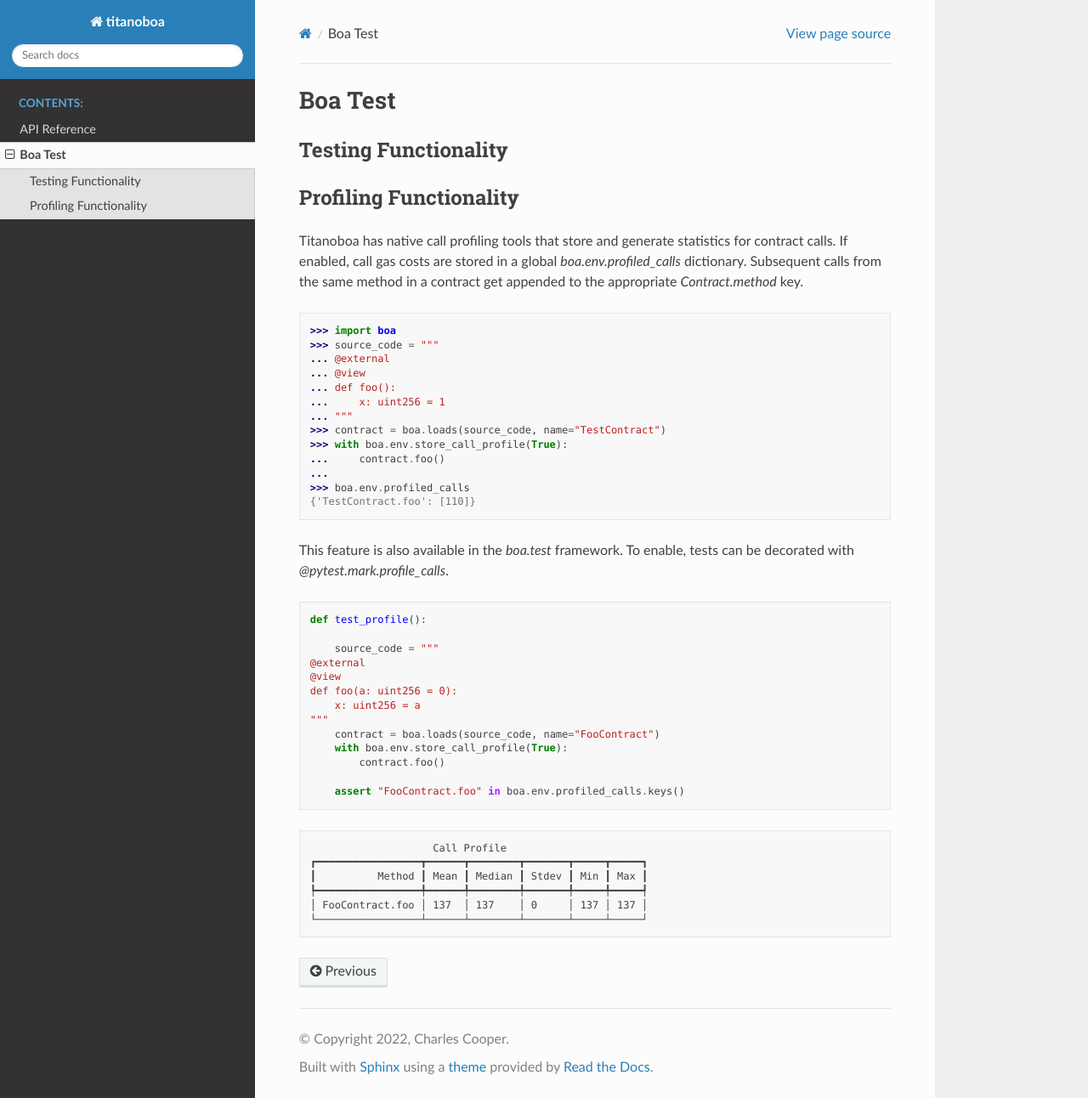
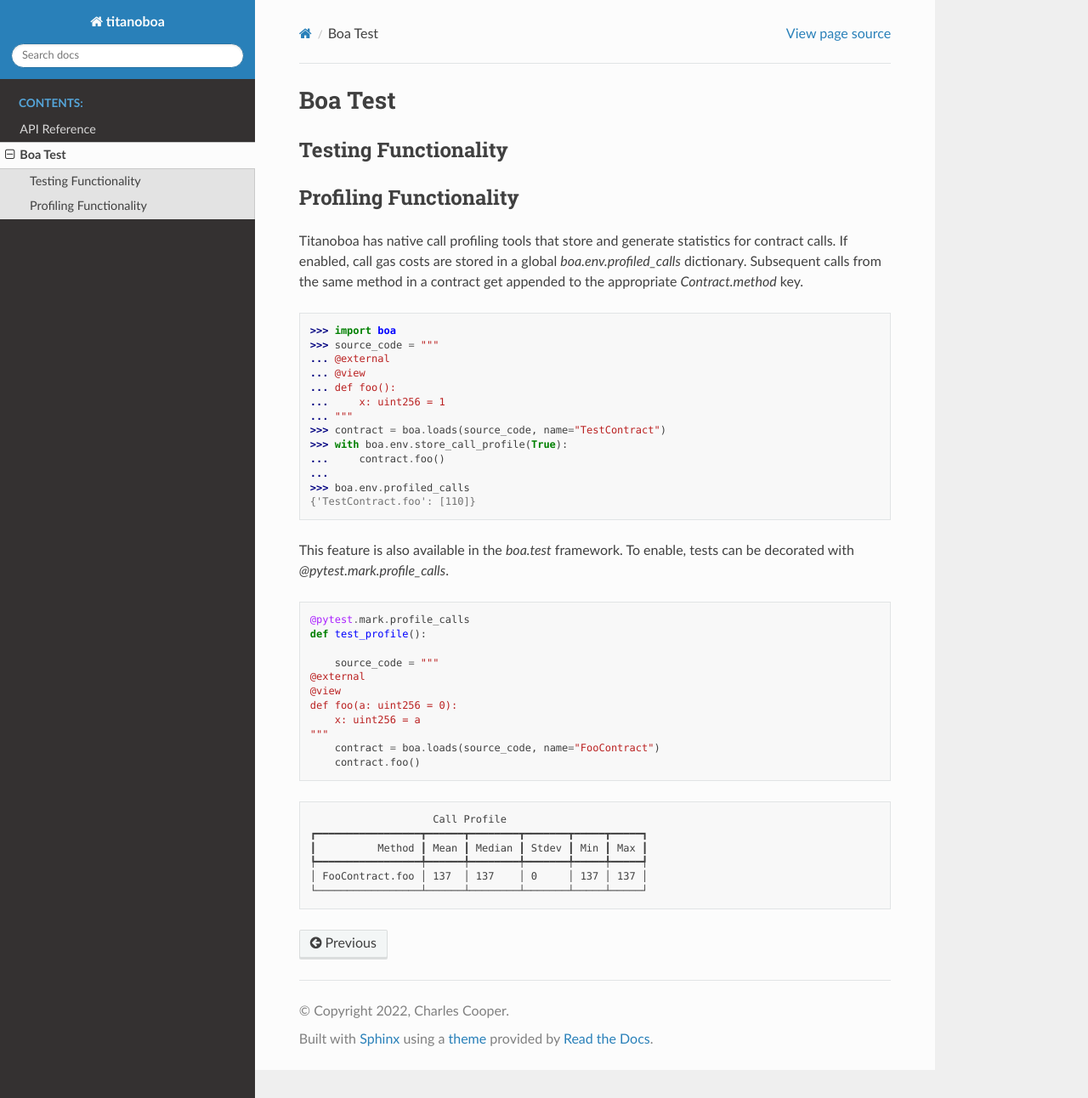
Before and after one commit to vyperlang/titanoboa, a Sphinx documentation site: the page built from docs/source/test.rst, in a window 1280 px wide and 1292 px high. Shown: the whole window at 85% size. Built offline with Sphinx 7.4.7 and the Read the Docs theme 2.0.0, drawn with Linux system fonts in a browser that asks for light colours.

Commit message:
fix example

```diff
--- a/docs/source/test.rst
+++ b/docs/source/test.rst
@@ -34,6 +34,7 @@ This feature is also available in the `boa.test` framework. To enable, tests can
 
 .. code-block:: python
 
+    @pytest.mark.profile_calls
     def test_profile():
 
         source_code = """
@@ -43,10 +44,7 @@ This feature is also available in the `boa.test` framework. To enable, tests can
         x: uint256 = a
     """
         contract = boa.loads(source_code, name="FooContract")
-        with boa.env.store_call_profile(True):
-            contract.foo()
-
-        assert "FooContract.foo" in boa.env.profiled_calls.keys()
+        contract.foo()
 
 .. code-block:: markdown
 
```
